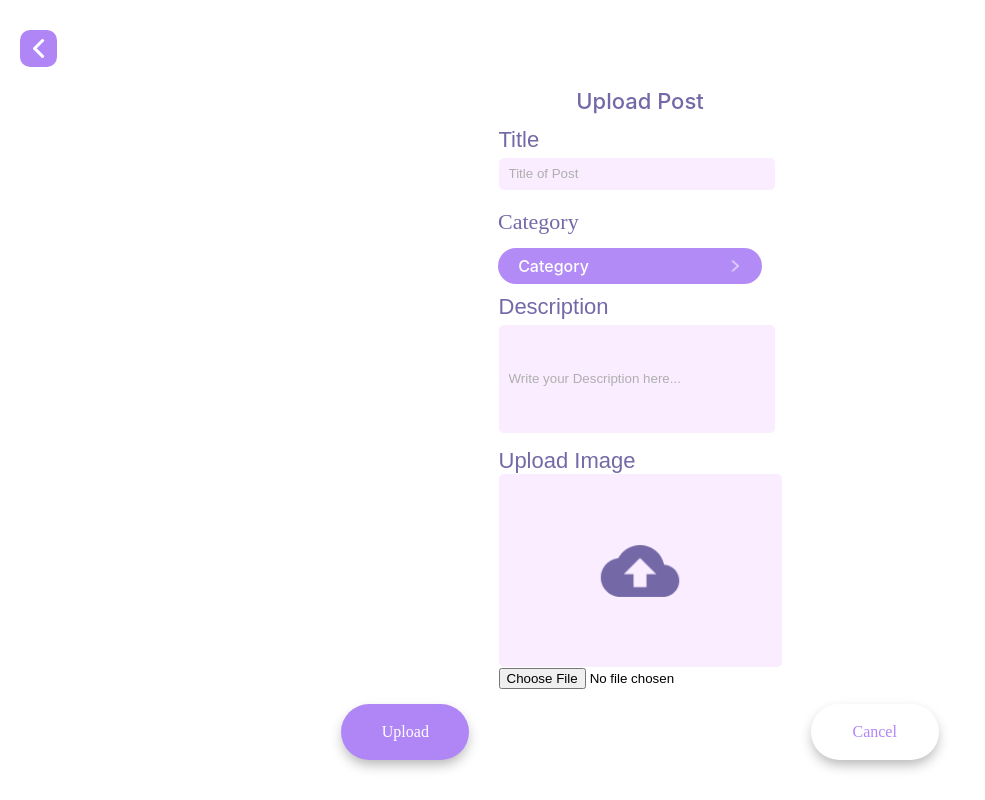
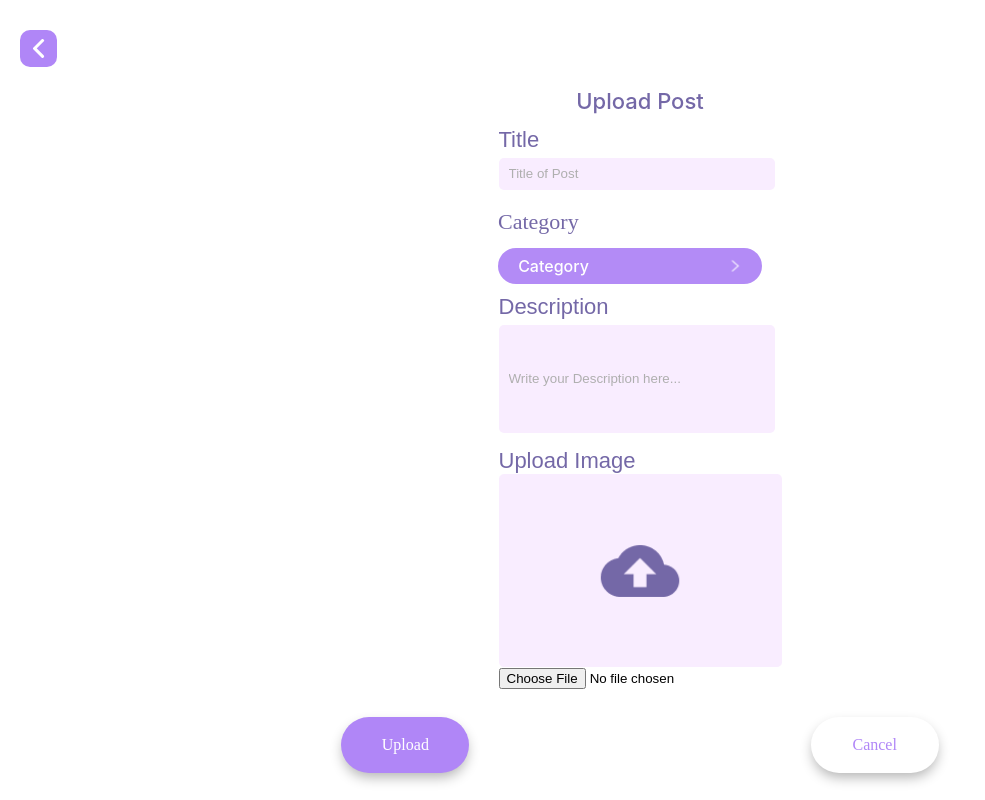
Before and after one commit to LuuDavid778/Lightbulb, a React (Create React App) app: page /upload in a window 1280 px wide. Shown: the whole page, without its empty margins (0-985 px from the left). Built offline with nearby package versions, Linux system fonts and the light colour scheme; sample sign-in values are in the browser's storage.

Commit message:
css fixes

```diff
--- a/package.json
+++ b/package.json
@@ -2,7 +2,7 @@
   "name": "lightbulb",
   "version": "0.1.0",
   "private": true,
-  "proxy":"http://localhost:8080/",
+  "proxy": "http://localhost:8080/",
   "dependencies": {
     "@testing-library/jest-dom": "^5.11.9",
     "@testing-library/react": "^11.2.5",
--- a/src/pages/LandingPage/index.js
+++ b/src/pages/LandingPage/index.js
@@ -14,7 +14,23 @@ line-height: 72px;
 color: #B086F7;
 margin-left: 59px ;
 margin-top: 42px;
+margin-bottom:50px;
 align-self:center;
+`;
+
+const AppLogo = styled.div`
+display: flex;
+align-items: center;
+justify-content: center;
+`
+
+const FooterContents = styled.div`
+background: #B086F7;
+box-shadow: 0px 4px 4px rgba(0, 0, 0, 0.25);
+width: 100%;
+height: 277px;
+position: relative;
+bottom: -180px;
 `;
 
 const LoginSignupPrompt = styled.div`
@@ -33,19 +49,13 @@ display:flex;
 justify-content:center;
 `;
 
-const FooterContents = styled.div`
-background: #B086F7;
-box-shadow: 0px 4px 4px rgba(0, 0, 0, 0.25);
-width: 100%;
-height: 277px;
-position: relative;
-bottom: -430px;
-`;
+
 
 const LandingPage = () => {
     const history = useHistory();
  return <div>
      <AppTitle>LIGHTBULB</AppTitle>
+     <AppLogo><img src='/logo.png'/></AppLogo>
     <FooterContents>
         <LoginSignupPrompt> Login or signup and jump into the action!</LoginSignupPrompt>
         <div className="Buttons">
--- a/src/pages/UploadPage/UploadPage.scss
+++ b/src/pages/UploadPage/UploadPage.scss
@@ -1,10 +1,9 @@
 .uploadpage {
-    width:100vw;
-    height:100vh;
-    display:flex;
+  width: 100vw;
+  height: 100vh;
+  display: flex;
   flex-direction: column;
   align-content: center;
-
 
   h2 {
     text-align: center;
@@ -13,36 +12,32 @@ font-style: normal;
     font-weight: 500;
     line-height: 33px;
     letter-spacing: 0em;
-color:#7468A7;
-
+    color: #7468a7;
   }
-
-
 }
 
 .form {
-    display:flex;
+  display: flex;
   justify-content: center;
   align-items: center;
   flex-direction: column;
-    margin-top:-10px;
+  margin-top: -10px;
 }
 
-.uploadpage_header{
+.uploadpage_header {
   display: flex;
   margin-left: 10px;
-    margin-right:10px;
+  margin-right: 10px;
 }
 
 .uploadpage_backbutton {
-    margin-top:20px;
-
+  margin-top: 20px;
 }
 
 .uploadpage_buttondiv {
-    position:fixed;
-    bottom:30pt;
-    display:flex;
-    justify-content:space-evenly;
-    width:100vw;
+  position: fixed;
+  bottom: 20pt;
+  display: flex;
+  justify-content: space-evenly;
+  width: 100vw;
 }
```
Also changed, not shown: public/logo.png (added). Lines whose indentation alone changed are shown as unchanged.
